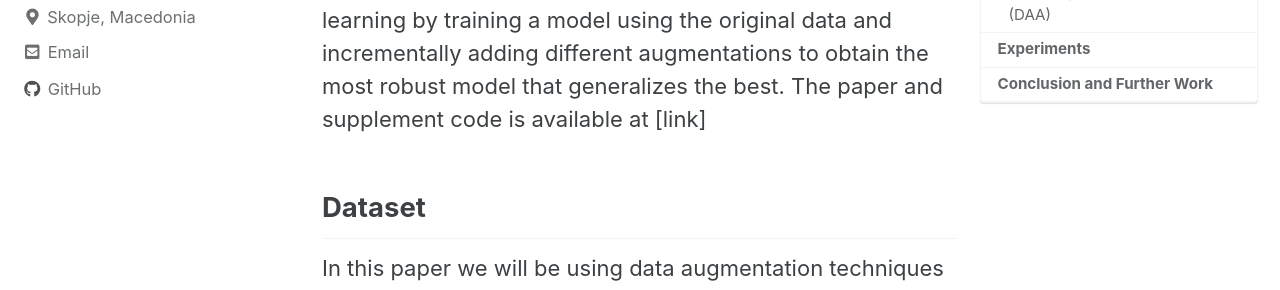
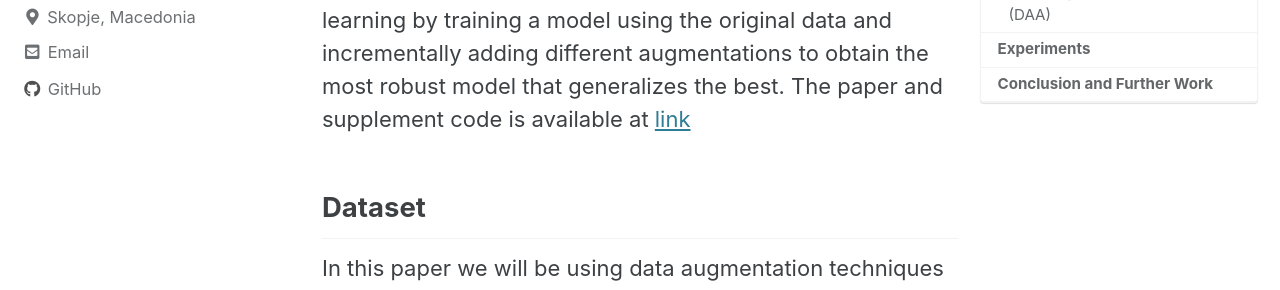
Before and after one commit to krzhalovski/krzhalovski.github.io, a Jekyll site: the page built from _posts/2020-07-19-Data-Augmentation-Automation.md, in a window 1280 px wide and 900 px high, scrolled down 740 px. Shown: the part 319-609 px from the top of the window. Built offline with Jekyll 4.4.1, drawn with Linux system fonts in a browser that asks for light colours; cached includes are drawn as plain includes; formulas are drawn with MathJax 3; some of the changed text lies outside the part shown.

Commit message:
Added logo

```diff
--- a/_config.yml
+++ b/_config.yml
@@ -25,7 +25,7 @@
 baseurl                  : # the subpath of your site, e.g. "/blog"
 repository               : # GitHub username/repo-name e.g. "mmistakes/minimal-mistakes"
 teaser                   : # path of fallback teaser image, e.g. "/assets/images/500x300.png"
-logo                     : # path of logo image to display in the masthead, e.g. "/assets/images/88x88.png"
+logo                     : "images/logo.jpg"# path of logo image to display in the masthead, e.g. "/assets/images/88x88.png"
 masthead_title           : # overrides the website title displayed in the masthead, use " " for no title
 # breadcrumbs            : false # true, false (default)
 words_per_minute         : 200
--- a/_posts/2020-07-19-Data-Augmentation-Automation.md
+++ b/_posts/2020-07-19-Data-Augmentation-Automation.md
@@ -18,7 +18,7 @@
 
 The experiments will show that using different kinds of data augmentation improves the generalizing capabilities of the models on both a subset of the [Fashion-MNIST](https://github.com/zalandoresearch/fashion-mnist) dataset and of the full dataset. We will focus on obtaining good results where most of the classic models fail, namely on the differentiation of two specific classes of the dataset (shirt, tshirt/top).
 
-Furthermore, we propose a way of speeding up the fine-tuning of augmentation parameters by using transfer learning by training a model using the original data and incrementally adding different augmentations to obtain the most robust model that generalizes the best. The paper and supplement code is available at [link]
+Furthermore, we propose a way of speeding up the fine-tuning of augmentation parameters by using transfer learning by training a model using the original data and incrementally adding different augmentations to obtain the most robust model that generalizes the best. The paper and supplement code is available at [link](https://github.com/krzhalovski/Data-Augmentation-Automation)
 
 ## Dataset
 
```
Also changed, not shown: logo.jpg (added).
